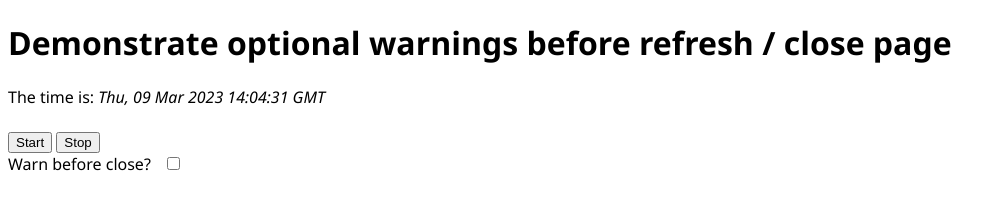
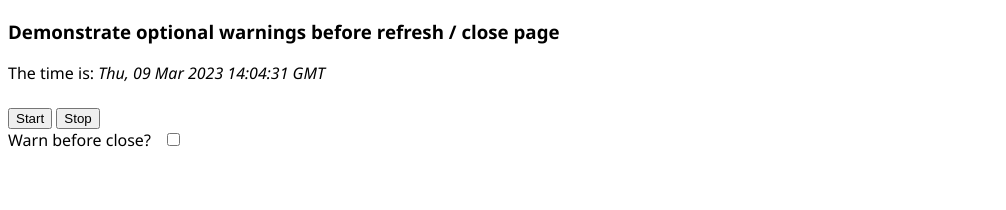
Before and after one commit to georgekeeling/TypeScript-mini-projects, a plain HTML site: page Proj2/index.html in a window 1280 px wide. Both pictures are taken after a click on the button "Stop". Shown: the whole page, without its empty margins (0-1006 px from the left). Drawn offline with Linux system fonts and the light colour scheme.

Commit message:
trivial change in Greeter.stop an <h3> in index.html

```diff
--- a/Proj2/app.js
+++ b/Proj2/app.js
@@ -16,9 +16,9 @@ var Greeter = /** @class */ (function () {
         }, 500);
     };
     Greeter.prototype.stop = function () {
-        // rather silly change to master
-        var x = this.timerToken;
-        clearTimeout(x);
+        // another rather silly change to master
+        var xx = this.timerToken;
+        clearTimeout(xx);
     };
     return Greeter;
 }());
--- a/Proj2/index.html
+++ b/Proj2/index.html
@@ -8,7 +8,7 @@
   <script src="app.js"></script>
 </head>
 <body>
-  <h1>Demonstrate optional warnings before refresh / close page</h1>
+  <h3>Demonstrate optional warnings before refresh / close page</h3>
 
   <div id="content"></div>
   <br />
```
Also changed, not shown: 2 other files.
